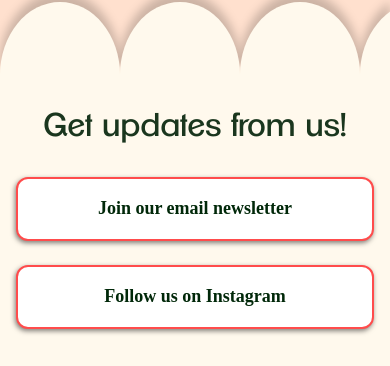
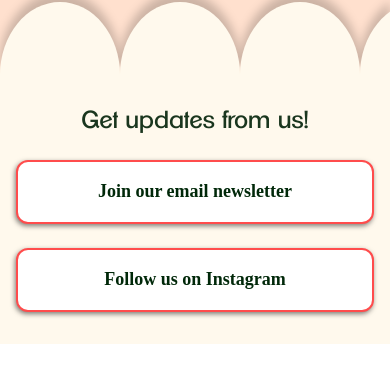
Before and after one commit to michellewong793/queer-art-fair-v2, a Next.js app: page / in a window 390 px wide. Shown: the part 3054-3420 px from the top of the page. After the commit the page ends 3398 px from the top, so only its background shows below. Built offline with nearby package versions, Linux system fonts and the light colour scheme; a web font is replaced by a local one.

Commit message:
Evens padding around footer content, decreases footer font on mobile

```diff
--- a/components/Footer.module.css
+++ b/components/Footer.module.css
@@ -10,13 +10,11 @@
 
 .footer {
     background-color: #fff9ed;
-    padding: 16px 16px 40px 16px;
+    padding: 32px 16px;
 }
 
 .centerText {
     text-align: center;
-    padding-bottom: 8px;
-    padding-top: 16px;
     font-weight: 400;
 }
 
@@ -25,6 +23,14 @@
     padding-top: 24px;
 }
 
+/*Mobile only*/
+@media screen and (max-width: 768px) {
+    .centerText {
+        font-size: 24px;
+    }
+}
+
+/*Desktop only*/
 @media screen and (min-width: 768px) {
     .buttonContainer {
         width: fit-content;
```
